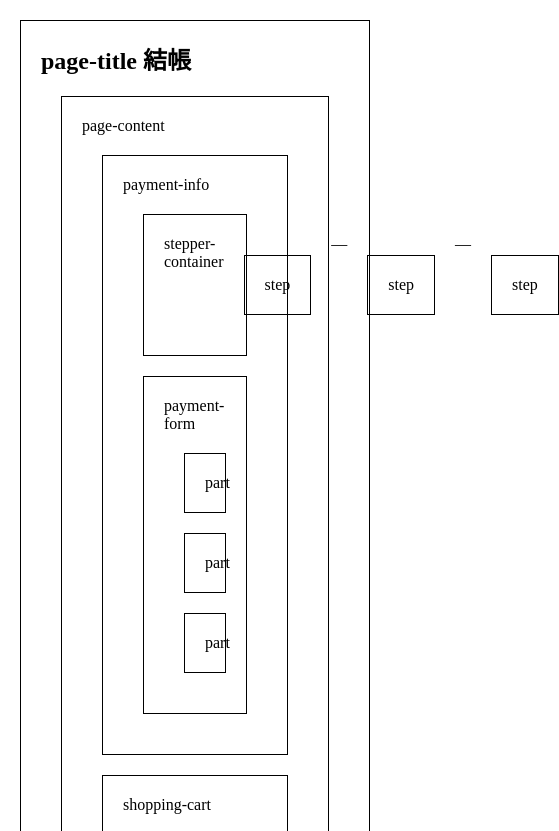
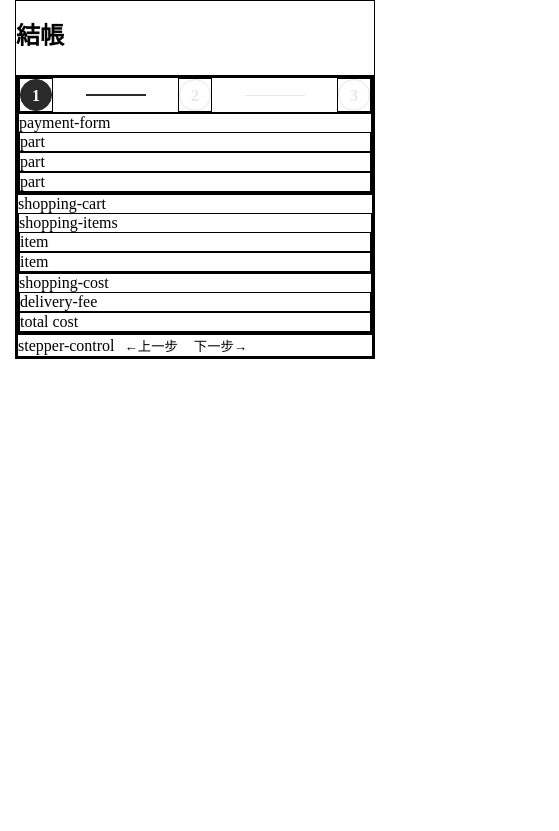
Before and after one commit to Joy-Chang-2021/AC_3_shopping_cart, a website: page shopping-cart.html in a window 390 px wide. Shown: the top 831 px of the page, 559 px wide, since content can reach past the window. Drawn offline with Linux system fonts and the light colour scheme.

Commit message:
mobile / stepper container

```diff
--- a/public/scss/_variables.scss
+++ b/public/scss/_variables.scss
@@ -1,4 +1,16 @@
+// color
+:root {
+  --white: #ffffff;
+  --black: #000000;
+  --main-dark: #2A2A2A;
+  --main-grey: #4A4A4A;
+  --middle-grey: #999999;
+  --light-grey:#E6E6EB;
+  --pink: #F67599;
+}
+
 // class
+$font-size: 4px;
 
 .d-none {
   display: none;
@@ -11,3 +23,18 @@
 .d-grid {
   display: grid;
 }
+
+//mixin
+@mixin circle($width, $background-color) {
+  width: $width;
+  height: $width;
+  line-height: $width;
+  text-align: center;
+  background-color: $background-color;
+  border-radius: 50%;
+}
+
+@mixin square($width, $height) {
+  width: $width;
+  height: $height;
+}
--- a/public/scss/main.scss
+++ b/public/scss/main.scss
@@ -3,6 +3,47 @@
 
 main div { //觀察用
   border: 1px solid black;
-  margin: 20px;
-  padding: 20px;
 }
+
+//general
+.container {
+  max-width: 375px;
+  margin: 0 15px;
+}
+
+//details
+
+.page-title {
+  font-size: 6 * $font-size;
+  margin: 15px 0 24px;
+}
+.page-content {
+  flex-direction: column;
+  .payment-info {
+    .stepper-container {
+      justify-content: space-between;
+      align-items: center;
+      .step {
+        .step-number {
+          @include circle(32px, var(--white));
+          border: 1px solid var(--light-grey);
+          color: var(--light-grey);
+          font-size: 4 * $font-size;
+        }
+        .step-active {
+          border-color: var(--main-dark);
+          background-color: var(--main-dark);
+          color: var(--white);
+        }
+      }
+      .line {
+        @include square(60px, 1px);
+        background-color: var(--light-grey);
+      }
+      .line-active {
+        height: 2px;
+        background-color: var(--main-dark);
+      }
+    }
+  }
+}
--- a/shopping-cart.html
+++ b/shopping-cart.html
@@ -10,15 +10,24 @@
 <body>
   <main>
     <div class="container">
-      <h2 class="page-title">page-title 結帳</h2>
-      <div class="page-content">page-content
-        <div class="payment-info">payment-info
-          <div class="stepper-container d-flex">stepper-container
-            <div class="step">step</div>
-            <span class="line">—</span>
-            <div class="step">step</div>
-            <span class="line">—</span>
-            <div class="step">step</div>
+      <h2 class="page-title">結帳</h2>
+      <div class="page-content d-flex">
+        <div class="payment-info">
+          <div class="stepper-container d-flex">
+            <div class="step">
+              <h4 class="step-number step-active">1</h4>
+              <h5 class="d-none">寄送地址</h5>
+            </div>
+            <span class="line line-active"></span>
+            <div class="step">
+              <h4 class="step-number">2</h4>
+              <h5 class="d-none">運送方式</h5>
+            </div>
+            <span class="line"></span>
+            <div class="step">
+              <h4 class="step-number">3</h4>
+              <h5 class="d-none">付款資料</h5>
+            </div>
           </div>
           <div class="payment-form">payment-form
             <form action="" id="payment-form">
```
Also changed, not shown: public/css/main.css, public/css/main.min.css, 2 other files.
